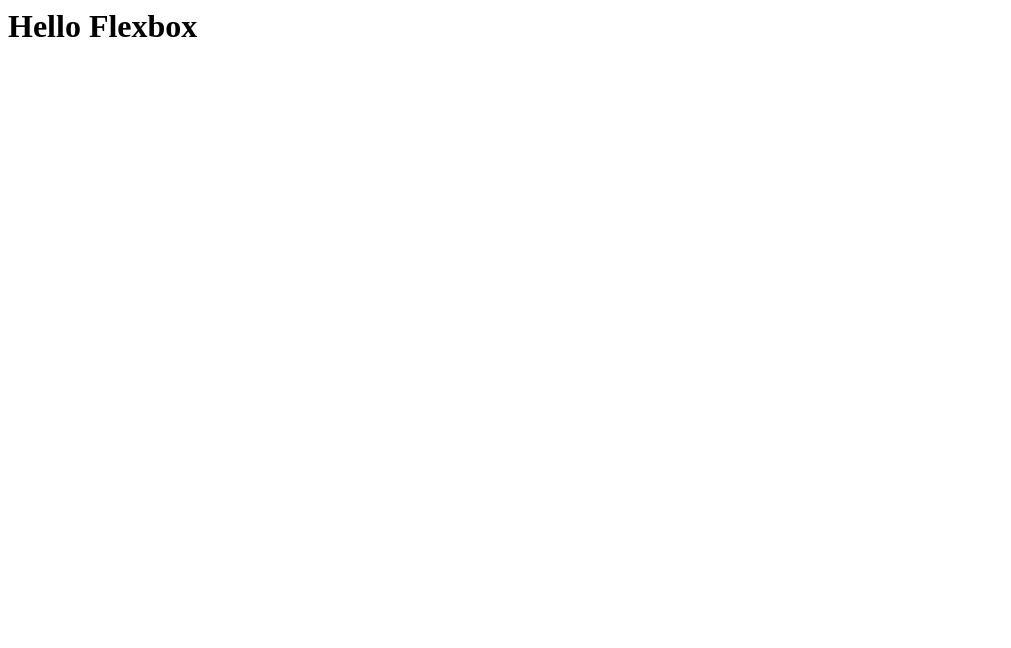
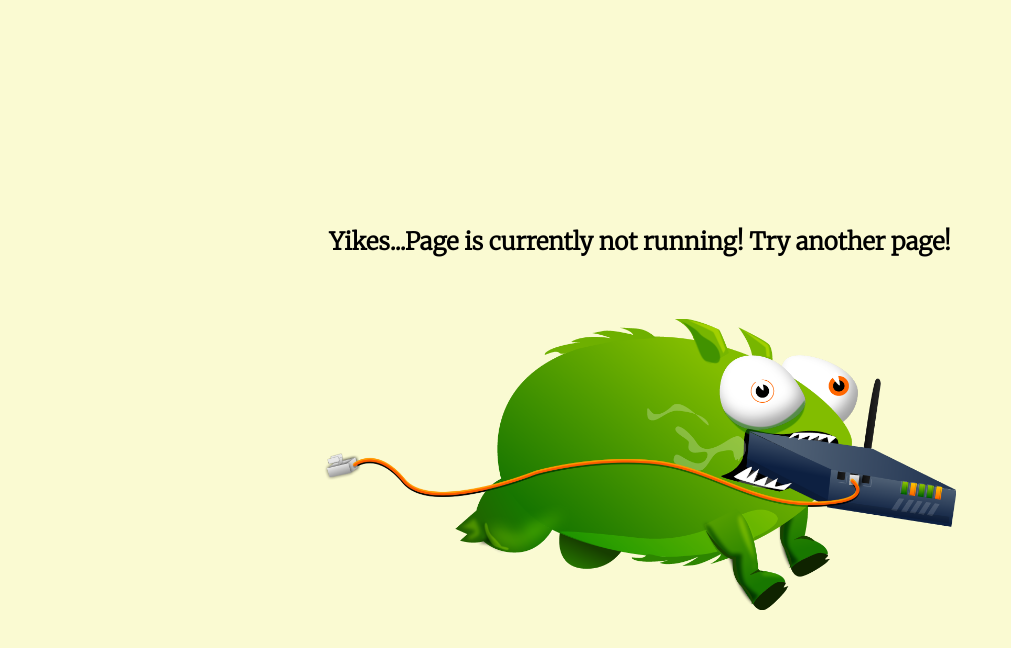
Before and after one commit to Sethlstew12/flexbox-course, a website: page index.html in a window 1280 px wide. Shown: the whole page, without its empty margins (0-1011 px from the left). Drawn offline with Linux system fonts and the light colour scheme.

```diff
--- a/index.html
+++ b/index.html
@@ -3,9 +3,41 @@
     <meta charset="UTF-8">
     <meta http-equiv="X-UA-Compatible" content="IE=edge">
     <meta name="viewport" content="width=device-width, initial-scale=1.0">
-    <title>Flexbox</title>
+    <title>Error Page</title>
+
+    <link rel="preconnect" href="https://fonts.googleapis.com">
+    <link rel="preconnect" href="https://fonts.gstatic.com" crossorigin>
+    <link href="https://fonts.googleapis.com/css2?family=Merriweather:wght@300&display=swap" rel="stylesheet">
+
+    <style>
+        body {
+            background-color: lightgoldenrodyellow;
+            font-family: 'Merriweather', serif;
+        }
+
+        .error_wrapper {
+            display: flex;
+            justify-content: center;
+            align-items: center;
+            height: 100vh;
+            flex-direction: column;
+        }
+
+        .error_wrapper > .error_heading {
+            margin-bottom: 42px;
+        }
+
+        img {
+            width: 50%;
+        }
+    </style>
 </head>
 <body>
-    <H1>Hello Flexbox</H1>
+    <div class="error_wrapper">
+        <div class="error_heading">
+            <h2>Yikes...Page is currently not running! Try another page!</h2>
+        </div>
+        <img src="tbot.png" alt="">
+    </div>
 </body>
 </html>
```
Also changed, not shown: gulpfile.js (added, +13 -0 lines), package.json (added, +9 -0 lines), tbot.png (added), 2 other files.
